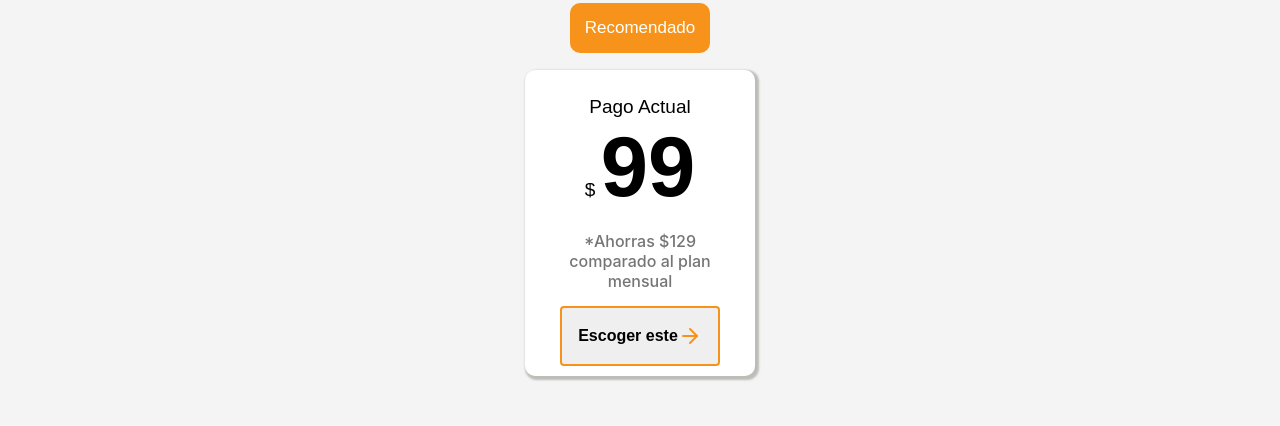
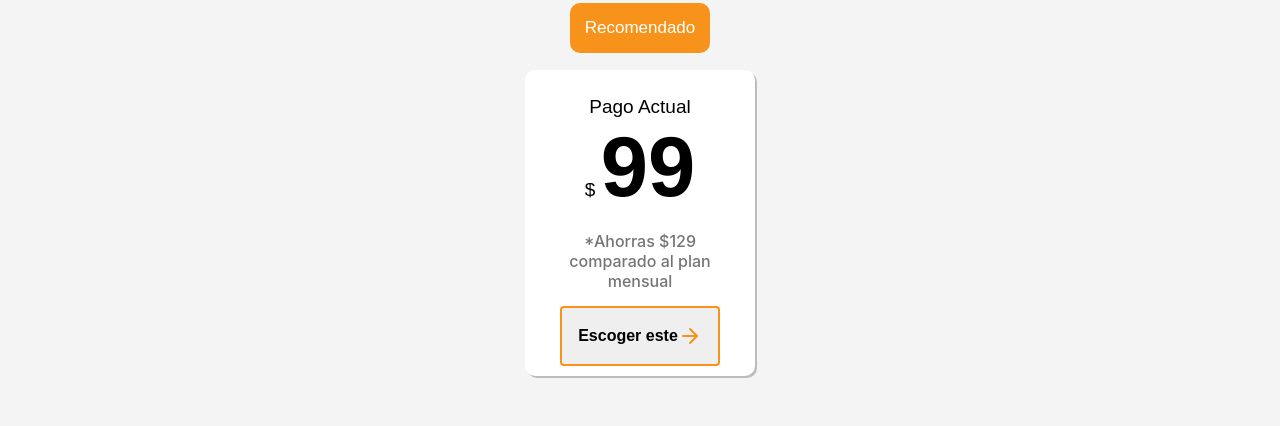
Before and after one commit to dafnemus/cursoMobileFirst, a plain HTML site: page Batatabit/index.html in a window 1280 px wide. Shown: the part 2507-2933 px from the top of the page. Drawn offline with Linux system fonts and the light colour scheme.

Commit message:
corrijo la sombra de la card plan

```diff
--- a/Batatabit/main.css
+++ b/Batatabit/main.css
@@ -205,7 +205,7 @@ main .main-contain-plan .card-plan {
   height: 290px;
   border-radius: 10px;
   background-color: white;
-  box-shadow: 2px 2px 2px 2px #b2b0abd1;
+  box-shadow: 2px 2px #b2b0abd1;
   padding-top: 16px;
   display: flex;
   flex-direction: column;
```
